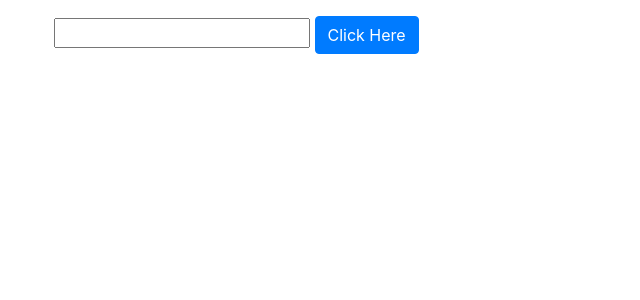
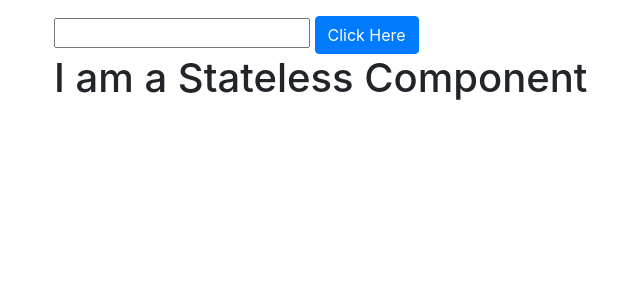
Before and after one commit to jahidulislamkhan/tc-react-tutorial, a React (Create React App) app: page / in a window 1280 px wide. Shown: the top 300 px of the page, without its empty margins (31-671 px from the left). Built offline with nearby package versions, Linux system fonts and the light colour scheme.

Commit message:
Implemented Stateless Component

```diff
--- a/src/components/App.js
+++ b/src/components/App.js
@@ -1,6 +1,6 @@
 import React, { Component } from 'react';
 import './App.css';
-import First from './First/First';
+import Example from './Example';
 
 class App extends Component {
 
@@ -23,6 +23,7 @@ class App extends Component {
             Click Here
           </button>
           { this.state.name ? <p className="text-success">Hello { this.state.name }!</p> : '' }
+          <Example content='I am a Stateless Component' />
         </div>
       </div>
     );
--- /dev/null
+++ b/src/components/Example.js
@@ -0,0 +1,5 @@
+const Example = (props) => {
+  return <h1>{ props.content }</h1>;
+};
+
+export default Example
```
